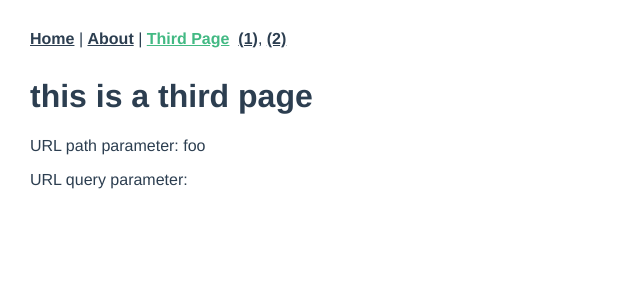
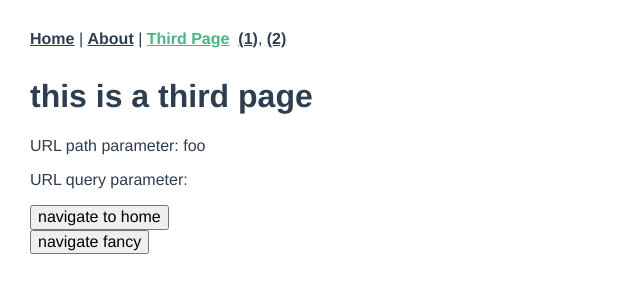
Before and after one commit to umn-5117-f18/in-class-10-31, a Vue app: page /third/foo in a window 1280 px wide. Shown: the top 300 px of the page, without its empty margins (0-640 px from the left). Built offline with nearby package versions, Linux system fonts and the light colour scheme.

Commit message:
dynamic nav

```diff
--- a/src/views/ThirdPage.vue
+++ b/src/views/ThirdPage.vue
@@ -3,5 +3,9 @@
     <h1>this is a third page</h1>
     <p>URL path parameter: {{ $route.params.name }}</p>
     <p>URL query parameter: {{ $route.query.a }}</p>
+
+    <button @click="$router.push({name: 'home'})">navigate to home</button>
+    <br>
+    <button @click="$router.push({name: 'third', params: {name: 'qwer1234'}, query: {a: 22}})">navigate fancy</button>
   </div>
 </template>
```
